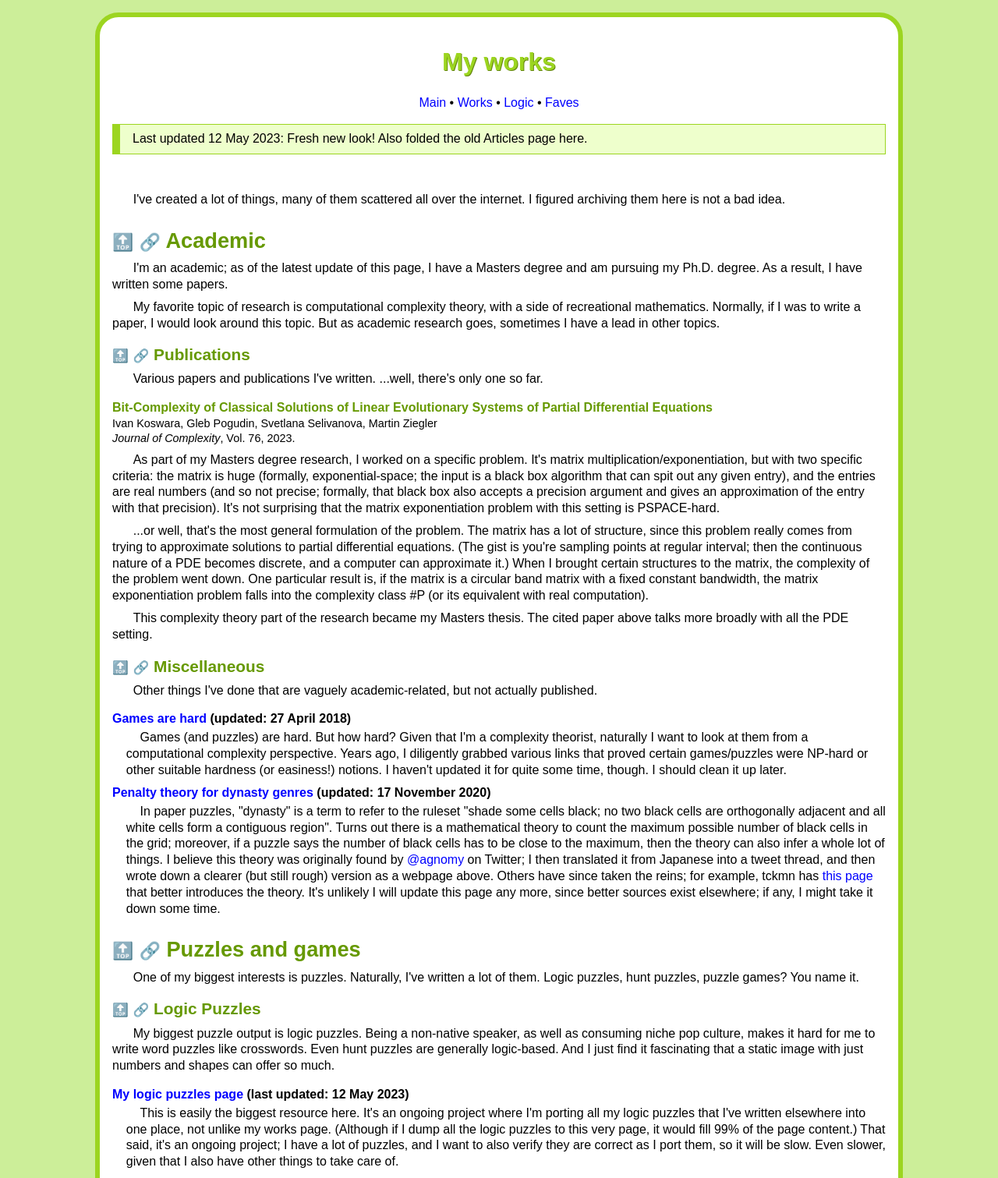
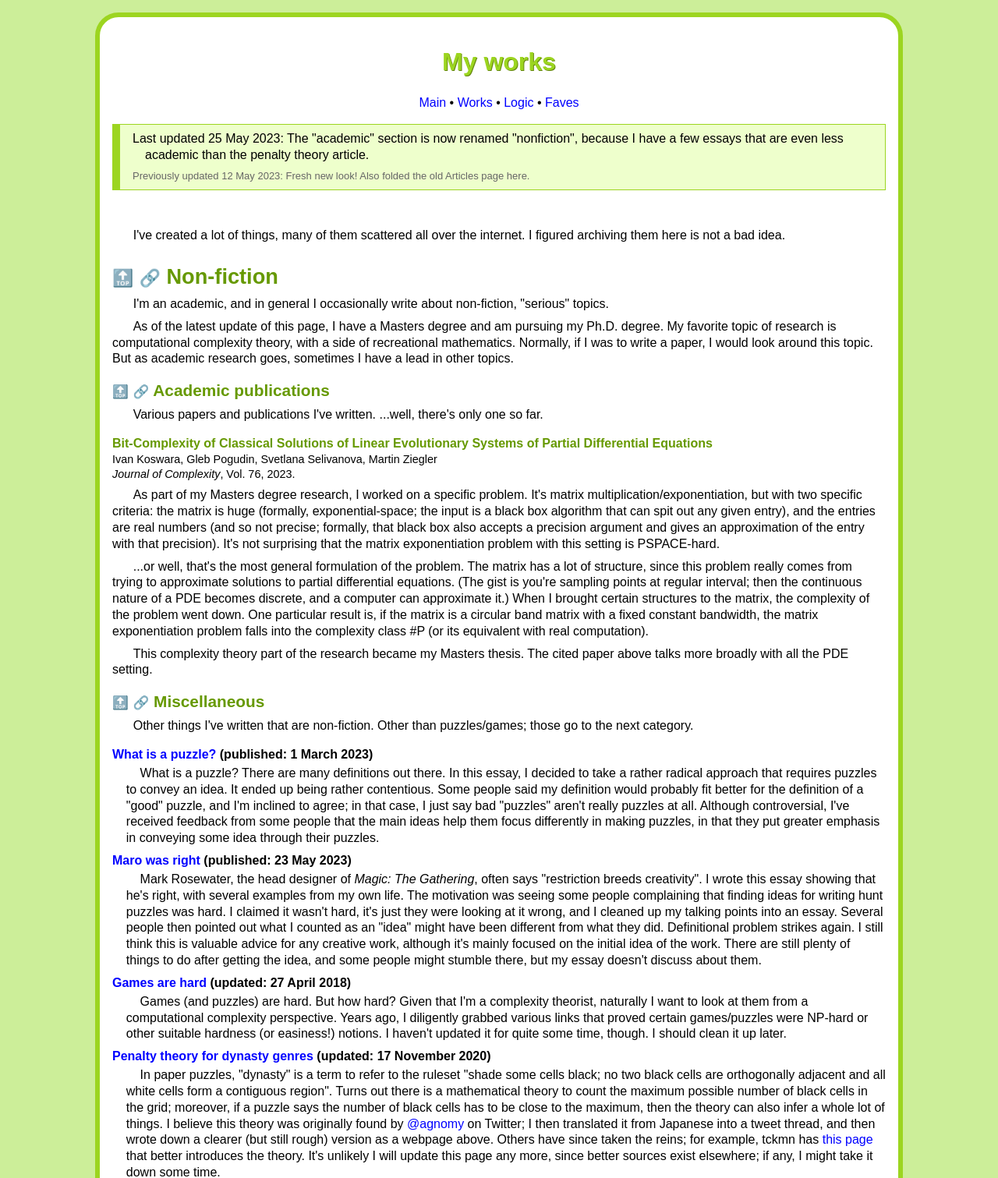
Before and after one commit to chaoticiak/chaoticiak.github.io, a PHP site: page /works.html in a window 1280 px wide. Shown: the top 1511 px of the page at 78% size. Run offline with PHP 8.4, Linux system fonts and the light colour scheme.

Commit message:
added cohost essays to works

```diff
--- a/style.css
+++ b/style.css
@@ -15,7 +15,7 @@ body {
     border-radius: 30px;
 }
 
-@media (max-width: 66em), (pointer: coarse) {
+@media (max-width: 66em) {
     body {
         max-width: none;
         width: auto;
@@ -120,7 +120,6 @@ details > summary {
     margin: 0;
     padding-top: 0.5rem;
     padding-bottom: 0.5rem;
-
     font-weight: bold;
     cursor: pointer;
 }
--- a/works.html
+++ b/works.html
@@ -14,19 +14,20 @@
 <nav id="menu"><a href="index.html">Main</a> &bull; <a href="works.html">Works</a> &bull; <a href="logicpuzzles.html">Logic</a> &bull; <a href="faves.html">Faves</a></nav>
 
 <div id="lastupdated">
-<p>Last updated 12 May 2023: Fresh new look! Also folded the old Articles page here.</p>
+<p>Last updated 25 May 2023: The "academic" section is now renamed "nonfiction", because I have a few essays that are even less academic than the penalty theory article.</p>
+<p>Previously updated 12 May 2023: Fresh new look! Also folded the old Articles page here.</p>
 </div>
 
 <p>I've created a lot of things, many of them scattered all over the internet. I figured archiving them here is not a bad idea.</p>
 
 
 
-<section><h2 id="academic"><a href="#title" class="anchor">&#128285;</a> <a href="#academic" class="anchor">&#128279;</a> Academic</h2>
-    <p>I'm an academic; as of the latest update of this page, I have a Masters degree and am pursuing my Ph.D. degree. As a result, I have written some papers.</p>
-    <p>My favorite topic of research is computational complexity theory, with a side of recreational mathematics. Normally, if I was to write a paper, I would look around this topic. But as academic research goes, sometimes I have a lead in other topics.</p>
+<section><h2 id="nonfiction"><a href="#title" class="anchor">&#128285;</a> <a href="#nonfiction" class="anchor">&#128279;</a> Non-fiction</h2>
+    <p>I'm an academic, and in general I occasionally write about non-fiction, "serious" topics.</p>
+    <p>As of the latest update of this page, I have a Masters degree and am pursuing my Ph.D. degree. My favorite topic of research is computational complexity theory, with a side of recreational mathematics. Normally, if I was to write a paper, I would look around this topic. But as academic research goes, sometimes I have a lead in other topics.</p>
 
 
-    <section><h3 id="publications"><a href="#title" class="anchor">&#128285;</a> <a href="#publications" class="anchor">&#128279;</a> Publications</h3>
+    <section><h3 id="publications"><a href="#title" class="anchor">&#128285;</a> <a href="#publications" class="anchor">&#128279;</a> Academic publications</h3>
         <p>Various papers and publications I've written. ...well, there's only one so far.</p>
 
         <h4>Bit-Complexity of Classical Solutions of Linear Evolutionary Systems of Partial Differential Equations</h4>
@@ -41,10 +42,14 @@
     </section>
 
 
-    <section><h3 id="misc-academic"><a href="#title" class="anchor">&#128285;</a> <a href="#misc-academic" class="anchor">&#128279;</a> Miscellaneous</h3>
-        <p>Other things I've done that are vaguely academic-related, but not actually published.</p>
+    <section><h3 id="misc-nonfiction"><a href="#title" class="anchor">&#128285;</a> <a href="#misc-nonfiction" class="anchor">&#128279;</a> Miscellaneous</h3>
+        <p>Other things I've written that are non-fiction. Other than puzzles/games; those go to the next category.</p>
 
         <dl>
+            <dt><a href="https://cohost.org/chaoticiak/post/1037785-what-is-a-puzzle">What is a puzzle?</a> (published: 1 March 2023)</dt>
+                <dd>What is a puzzle? There are many definitions out there. In this essay, I decided to take a rather radical approach that requires puzzles to convey an idea. It ended up being rather contentious. Some people said my definition would probably fit better for the definition of a "good" puzzle, and I'm inclined to agree; in that case, I just say bad "puzzles" aren't really puzzles at all. Although controversial, I've received feedback from some people that the main ideas help them focus differently in making puzzles, in that they put greater emphasis in conveying some idea through their puzzles.</dd>
+            <dt><a href="https://cohost.org/chaoticiak/post/1537948-maro-was-right">Maro was right</a> (published: 23 May 2023)</dt>
+                <dd>Mark Rosewater, the head designer of <em>Magic: The Gathering</em>, often says "restriction breeds creativity". I wrote this essay showing that he's right, with several examples from my own life. The motivation was seeing some people complaining that finding ideas for writing hunt puzzles was hard. I claimed it wasn't hard, it's just they were looking at it wrong, and I cleaned up my talking points into an essay. Several people then pointed out what I counted as an "idea" might have been different from what they did. Definitional problem strikes again. I still think this is valuable advice for any creative work, although it's mainly focused on the initial idea of the work. There are still plenty of things to do after getting the idea, and some people might stumble there, but my essay doesn't discuss about them.</dd>
             <dt><a href="hardgames.html">Games are hard</a> (updated: 27 April 2018)</dt>
                 <dd>Games (and puzzles) are hard. But how hard? Given that I'm a complexity theorist, naturally I want to look at them from a computational complexity perspective. Years ago, I diligently grabbed various links that proved certain games/puzzles were NP-hard or other suitable hardness (or easiness!) notions. I haven't updated it for quite some time, though. I should clean it up later.</dd>
             <dt><a href="penaltydynasty.html">Penalty theory for dynasty genres</a> (updated: 17 November 2020)</dt>
```
Also changed, not shown: test.html (+8 -2 lines).
